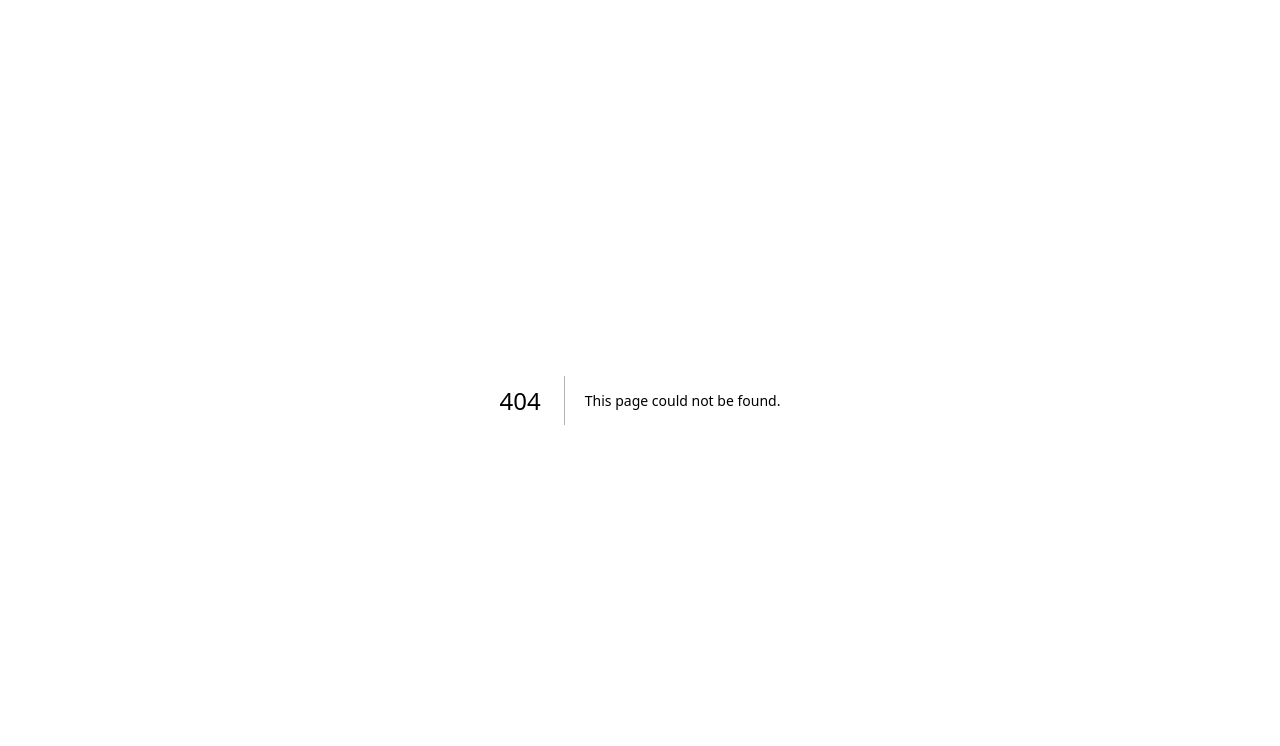
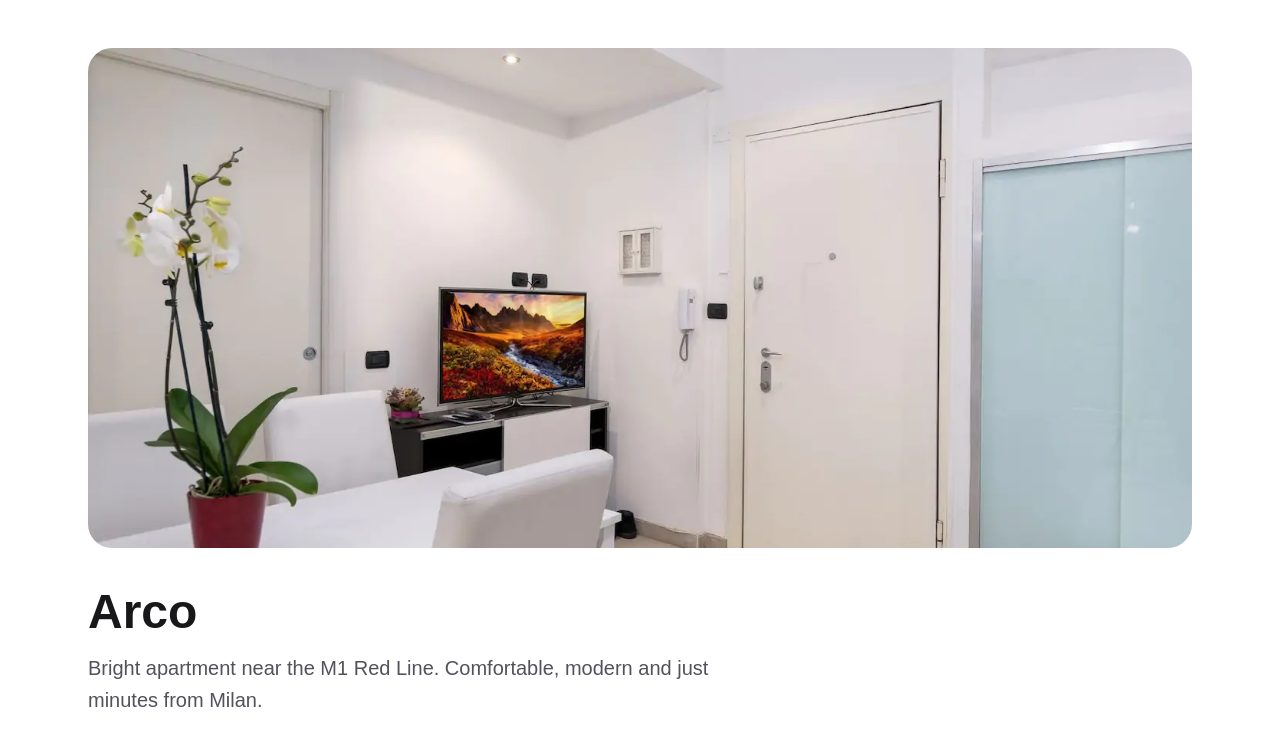
Before and after one commit to beppeblu1/milan-red-line, a Next.js app: page /apartments/arco in a window 1280 px wide. Before the commit this address had no page. Shown: the top 746 px of the page. Built offline with nearby package versions, Linux system fonts and the light colour scheme.

Commit message:
Add dynamic apartment routing

```diff
--- /dev/null
+++ b/app/apartments/[slug]/page.tsx
@@ -0,0 +1,29 @@
+import { notFound } from "next/navigation";
+import ApartmentHero from "@/components/ApartmentHero";
+import { apartments } from "@/data/apartments";
+
+type PageProps = {
+  params: Promise<{
+    slug: string;
+  }>;
+};
+
+export default async function ApartmentPage({ params }: PageProps) {
+  const { slug } = await params;
+
+  const apartment = apartments.find((apt) => apt.slug === slug);
+
+  if (!apartment) {
+    notFound();
+  }
+
+  return (
+    <main className="bg-white">
+      <ApartmentHero
+        title={apartment.name}
+        subtitle={apartment.description}
+        image={apartment.image}
+      />
+    </main>
+  );
+}
--- a/app/page.tsx
+++ b/app/page.tsx
@@ -53,6 +53,7 @@ export default function Home() {
                   title={apt.name}
                   subtitle={apt.description}
                   image={apt.image}
+                  slug={apt.slug}
                 />
               ))}
             </div>
--- a/components/ApartmentCard.tsx
+++ b/components/ApartmentCard.tsx
@@ -5,19 +5,18 @@ type ApartmentCardProps = {
   title: string;
   subtitle: string;
   image: string;
+  slug: string;
 };
 
 export default function ApartmentCard({
   title,
   subtitle,
   image,
+  slug,
 }: ApartmentCardProps) {
-  const slug = title.toLowerCase();
-
   return (
-    <Link href={`/${slug}`}>
-      <div className="overflow-hidden rounded-2xl border border-zinc-200 bg-white shadow-sm transition duration-300 hover:-translate-y-1 hover:shadow-xl cursor-pointer">
-
+    <Link href={`/apartments/${slug}`}>
+      <div className="cursor-pointer overflow-hidden rounded-2xl border border-zinc-200 bg-white shadow-sm transition duration-300 hover:-translate-y-1 hover:shadow-xl">
         <Image
           src={image}
           alt={title}
@@ -27,7 +26,6 @@ export default function ApartmentCard({
         />
 
         <div className="p-8">
-
           <h2 className="text-2xl font-semibold text-zinc-900">
             {title}
           </h2>
@@ -39,9 +37,7 @@ export default function ApartmentCard({
           <div className="mt-8 inline-flex rounded-xl bg-red-600 px-5 py-3 font-semibold text-white transition hover:bg-red-700">
             View Apartment →
           </div>
-
         </div>
-
       </div>
     </Link>
   );
--- /dev/null
+++ b/components/ApartmentHero.tsx
@@ -0,0 +1,34 @@
+import Image from "next/image";
+
+type ApartmentHeroProps = {
+  title: string;
+  subtitle: string;
+  image: string;
+};
+
+export default function ApartmentHero({
+  title,
+  subtitle,
+  image,
+}: ApartmentHeroProps) {
+  return (
+    <section className="mx-auto max-w-6xl px-6 py-12">
+      <Image
+        src={image}
+        alt={title}
+        width={1600}
+        height={900}
+        className="h-[500px] w-full rounded-3xl object-cover"
+        priority
+      />
+
+      <div className="mt-10">
+        <h1 className="text-5xl font-bold text-zinc-900">{title}</h1>
+
+        <p className="mt-4 max-w-2xl text-xl leading-8 text-zinc-600">
+          {subtitle}
+        </p>
+      </div>
+    </section>
+  );
+}
--- a/data/apartments.ts
+++ b/data/apartments.ts
@@ -1,14 +1,18 @@
 export const apartments = [
     {
       id: "arco",
+      slug: "arco",
       name: "Arco",
-      description: "Bright apartment near the M1 Red Line.",
+      description:
+        "Bright apartment near the M1 Red Line. Comfortable, modern and just minutes from Milan.",
       image: "/images/arco/cover.jpg",
     },
     {
       id: "gramsci",
+      slug: "gramsci",
       name: "Gramsci",
-      description: "Quiet apartment with balcony, close to Milan.",
+      description:
+        "Quiet apartment with balcony, close to Milan and the M1 metro.",
       image: "/images/gramsci/cover.jpg",
     },
   ];
```
